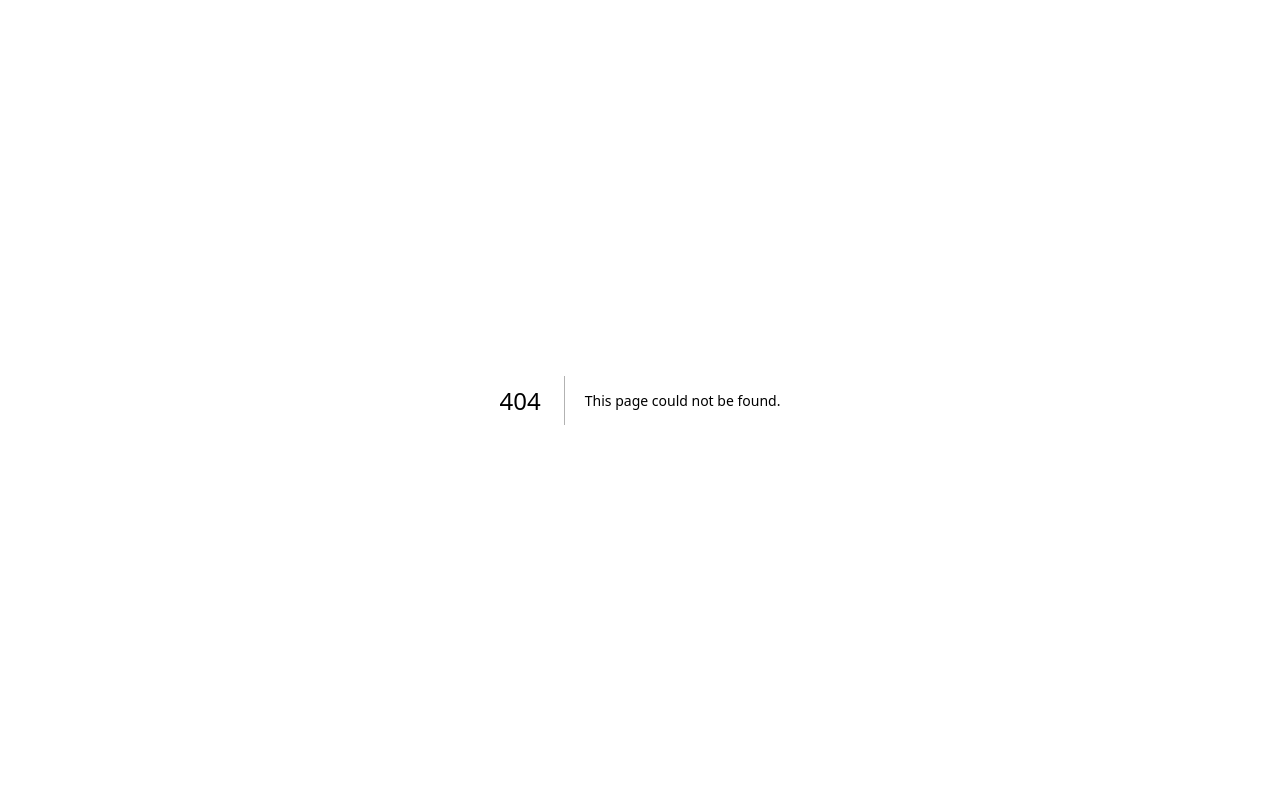
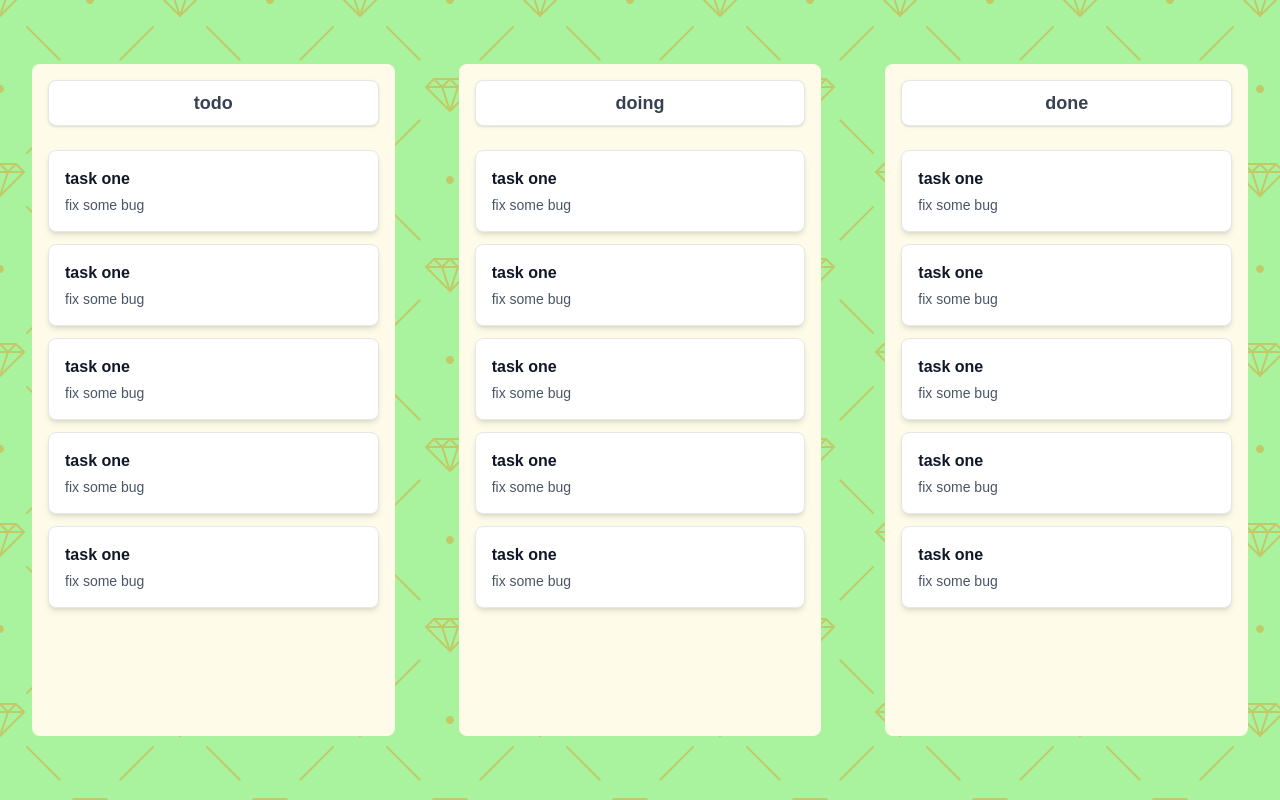
Before and after one commit to stephenZ22/minidash-page, a Next.js app: page /board/personal/1 in a window 1280 px wide. Before the commit this address had no page. Built offline with nearby package versions, Linux system fonts and the light colour scheme.

Commit message:
complete board components

```diff
--- a/app/board/page.tsx
+++ /dev/null
@@ -1,111 +0,0 @@
-export default function Board (){
-
-    const cards = [
-        {
-            "title": "task one",
-            "description": "fix some bug"
-        },
-        {
-            "title": "task one",
-            "description": "fix some bug"
-        },
-        {
-            "title": "task one",
-            "description": "fix some bug"
-        },
-        {
-            "title": "task one",
-            "description": "fix some bug"
-        },
-        {
-            "title": "task one",
-            "description": "fix some bug"
-        },
-        {
-            "title": "task one",
-            "description": "fix some bug"
-        },
-        {
-            "title": "task one",
-            "description": "fix some bug"
-        },
-        {
-            "title": "task one",
-            "description": "fix some bug"
-        },
-        {
-            "title": "task one",
-            "description": "fix some bug"
-        },
-        {
-            "title": "task one",
-            "description": "fix some bug"
-        },
-        {
-            "title": "task one",
-            "description": "fix some bug"
-        },
-        {
-            "title": "task one",
-            "description": "fix some bug"
-        },
-        {
-            "title": "task one",
-            "description": "fix some bug"
-        },
-        {
-            "title": "task one",
-            "description": "fix some bug"
-        },
-        {
-            "title": "task one",
-            "description": "fix some bug"
-        },
-        {
-            "title": "task one",
-            "description": "fix some bug"
-        },
-    ]
-
-    return(
-
-
-    <main className="flex min-h-screen bg-custom-login gap-16 justify-center py-16 px-8">
-        <div className="flex flex-1 flex-col max-w-2xl bg-yellow-50 rounded-lg p-4 gap-3">
-            {/* <h2 className="text-xl font-bold text-gray-800 mb-4 border-b pb-2 bg-sky-300 rounded-xl text-center">TODO</h2> */}
-              {/* <h2 className="text-lg font-bold text-gray-700 mb-3 px-3 py-2 bg-white rounded-lg shadow-sm border border-gray-200 text-center">
-                TODO
-            </h2> */}
-              <h2 className="text-xl font-bold text-gray-800">TODO</h2>
-  <span className="w-8 h-1 bg-blue-400 rounded ml-2"></span>
-            {/* <div className="flex flex-col justify-center items-center mb-2">
-                <h2 className="text-xl font-bold text-gray-800">TODO</h2>
-                <span className="w-16 h-1 bg-blue-400 rounded ml-2"></span>
-            </div> */}
-            <div className="space-y-3">
-                {
-                    cards.map((card, index)=>(
-                    <div key={index} className="bg-white boder border-gray-200 rounded-lg shadow-md p-4 hover:shadow-lg hover:scale-105 transform transition-all duration-200">
-                        <h3 className="text-base font-semibold text-gray-900">{card["title"]}</h3>
-                        <div className="text-sm text-gray-600 mt-1">
-                            {card["description"]}
-                        </div>
-                    </div>
-
-                    ))
-                }
-
-
-            </div>
-
-        </div>
-        <div className="flex flex-1 max-w-2xl bg-yellow-50 rounded-lg">
-            doing
-        </div>
-        <div className="flex flex-1 max-w-2xl bg-yellow-50 rounded-lg">
-            done
-        </div>
-    </main>
-    )
-
-}
--- /dev/null
+++ b/app/board/personal/[id]/page.tsx
@@ -0,0 +1,52 @@
+import DashCard,{DashCardItem} from "@/components/ui/dashboard/DashCard"
+import DashColumn from "@/components/ui/dashboard/DashColumn"
+export default function Board (){
+
+    const cards: DashCardItem[] = [
+        {
+            "id":1,
+            "title": "task one",
+            "description": "fix some bug"
+        },
+        {
+            "id":2,
+            "title": "task one",
+            "description": "fix some bug"
+        },
+        {
+            "id":3,
+            "title": "task one",
+            "description": "fix some bug"
+        },
+        {
+            "id":4,
+            "title": "task one",
+            "description": "fix some bug"
+        },
+        {
+            "id":5,
+            "title": "task one",
+            "description": "fix some bug"
+        }
+    ]
+
+    return(
+
+
+    <main className="flex min-h-screen bg-custom-login gap-16 justify-center py-16 px-8">
+        <div className="flex flex-1 flex-col max-w-2xl bg-yellow-50 rounded-lg p-4 gap-3">
+            <DashColumn title="todo" cards={cards}></DashColumn>
+        </div>
+
+        <div className="flex flex-1 flex-col max-w-2xl bg-yellow-50 rounded-lg p-4 gap-3">
+            <DashColumn title="doing" cards={cards}></DashColumn>
+        </div>
+
+        <div className="flex flex-1 flex-col max-w-2xl bg-yellow-50 rounded-lg p-4 gap-3">
+            <DashColumn title="done" cards={cards}></DashColumn>
+        </div>
+
+    </main>
+    )
+
+}
--- /dev/null
+++ b/app/board/project/page.tsx
@@ -0,0 +1,9 @@
+const ProjectBoard = ()=>{
+    return (
+        <>
+            <h1>
+                board for project
+            </h1>
+        </>
+    )
+}
--- /dev/null
+++ b/app/cards/page.tsx
@@ -0,0 +1,5 @@
+export default function Cards(){
+    return (
+        <h1>Cards List Page</h1>
+    )
+}
--- a/app/login/page.tsx
+++ b/app/login/page.tsx
@@ -34,12 +34,9 @@
       }
 
       const data = await res.json()
-      console.log('✅ Login success:', data)
       const token = data.data
-      console.log("xxxxxxx:",token)
       Cookies.set('jwt_token', token, { expires: 7, path: '/' })
-      // 这里可以根据需要跳转
-      router.push('/projects')
+      router.push('/board')
 
     } catch (err: any) {
       setError(err.message)
--- /dev/null
+++ b/app/users/page.tsx
@@ -0,0 +1,9 @@
+const Users = ()=>{
+    return(
+        <h1>
+            User List Page
+        </h1>
+    )
+}
+
+export default Users
--- /dev/null
+++ b/components/ui/dashboard/DashCard.tsx
@@ -0,0 +1,33 @@
+import { FC } from "react";
+
+// CardInDash.tsx
+export interface DashCardItem {
+  id: number;
+  title: string;
+  description: string;
+}
+
+interface DashCardProps{
+    card: DashCardItem
+}
+
+const DashCard: FC<DashCardProps> = ({card})=>{
+
+    return(
+        <div className="flex flex-1 flex-col max-w-2xl bg-yellow-50 rounded-lg">
+            <div className="bg-white border border-gray-200 rounded-lg shadow-md p-4 hover:shadow-lg hover:scale-105 transform transition-all duration-200">
+                <h3 className="text-base font-semibold text-gray-900">{card.title}</h3>
+                <div className="text-sm text-gray-600 mt-1">
+                    {card.description}
+                </div>
+            </div>
+        </div>
+
+
+
+
+    )
+
+}
+
+export default  DashCard
--- /dev/null
+++ b/components/ui/dashboard/DashColumn.tsx
@@ -0,0 +1,29 @@
+import { FC } from "react"
+import DashCard, { DashCardItem } from "./DashCard"
+interface DashColumnProps{
+    title: string,
+    cards: DashCardItem[]
+}
+
+const DashColumn: FC<DashColumnProps> = ({title, cards})=>{
+    return (
+        <>
+            <h2 className="text-lg font-bold text-gray-700 mb-3 px-3 py-2 bg-white rounded-lg shadow-sm border border-gray-200 text-center">
+                {title}
+            </h2>
+
+            <div className="space-y-3">
+                {
+                    cards.map((card)=>(
+                        <DashCard key={card.id} card={card}/>
+
+                    ))
+                }
+            </div>
+        </>
+
+    )
+
+}
+
+export default DashColumn
--- a/tsconfig.json
+++ b/tsconfig.json
@@ -21,7 +21,11 @@
       {
         "name": "next"
       }
-    ]
+    ],
+    "baseUrl": ".",
+    "paths": {
+      "@/*": ["./*"]
+    },
   },
   "include": [
     "next-env.d.ts",
```
Also changed, not shown: jsconfig.json (deleted, +0 -7 lines), components/ui/dashboard/CardColumn.tsx (deleted).
